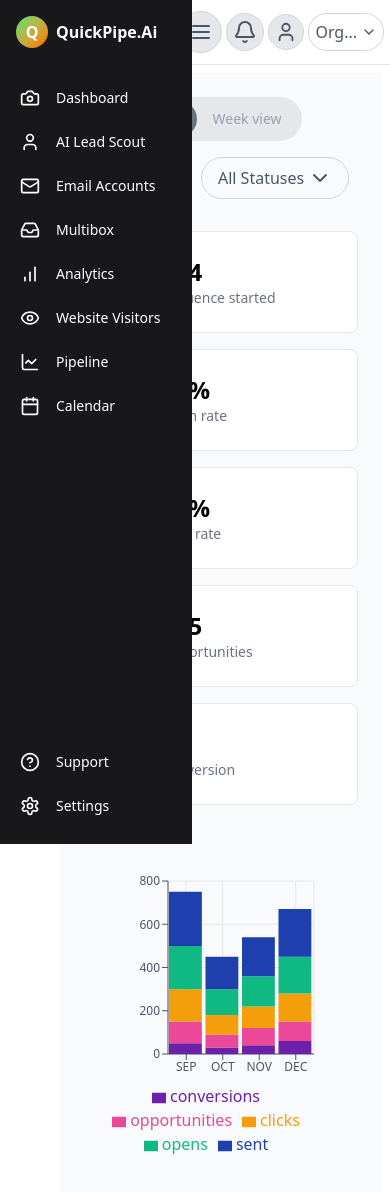
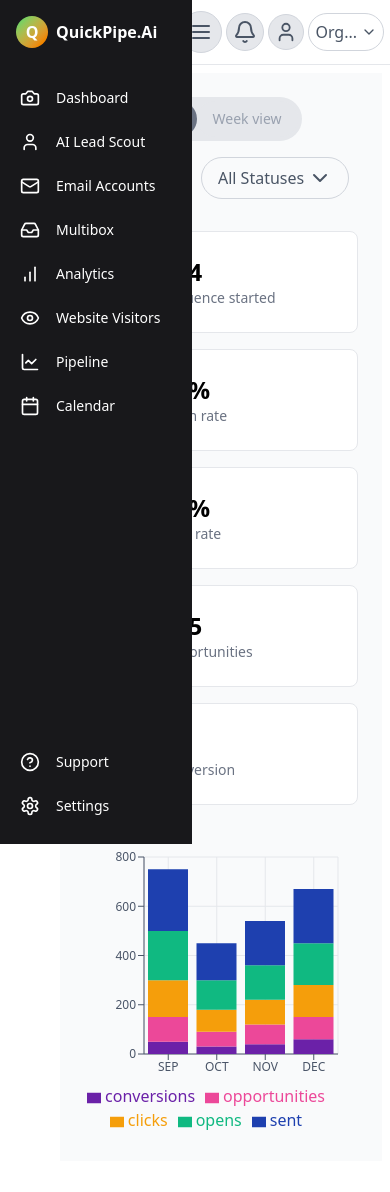
Before and after one commit to ahadazizjaffer2/ai-automation, a React (Vite) app: page /analytics in a window 390 px wide. Shown: the top 1192 px of the page. After the commit the page ends 1169 px from the top, so only its background shows below. Built offline with nearby package versions, Linux system fonts and the light colour scheme.

Commit message:
analytics

```diff
--- a/src/routes/Analytics.jsx
+++ b/src/routes/Analytics.jsx
@@ -92,7 +92,7 @@
             </div>
 
             {/* Chart Section */}
-            <div className="p-6 rounded-lg">
+            <div className="p-0 md:p-6 rounded-lg">
                 <div className="h-[300px] md:h-[400px] w-full">
                     <ResponsiveContainer width="100%" height="100%">
                         <BarChart data={data} margin={{ top: 20, right: 20, left: 0, bottom: 5 }}>
```
